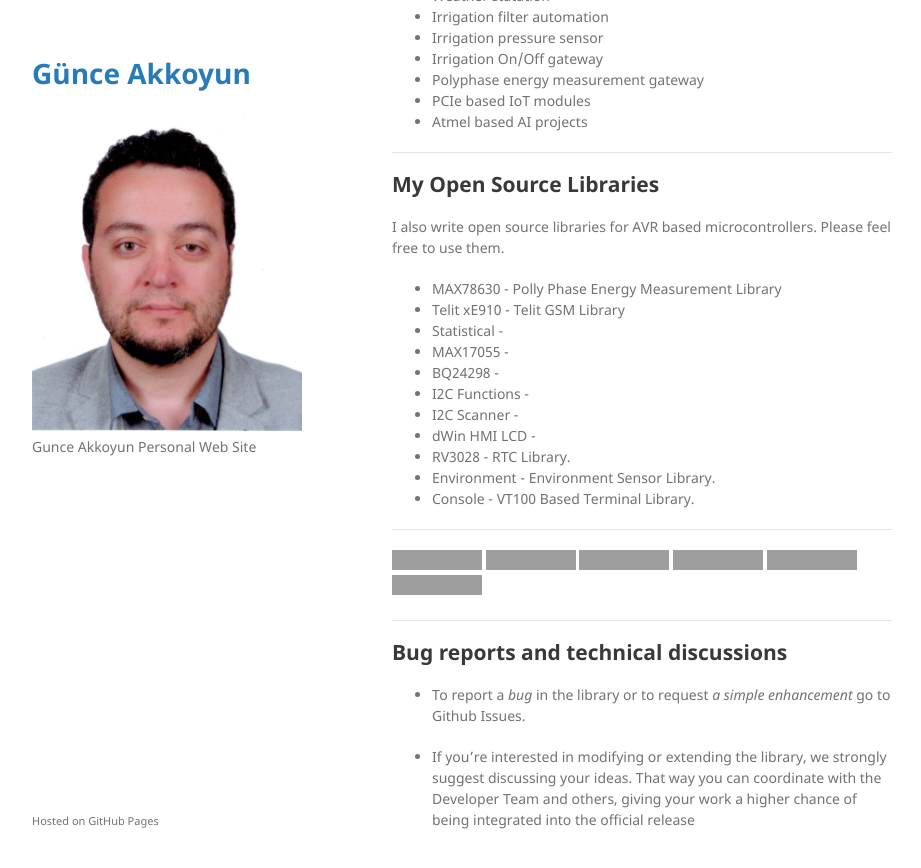
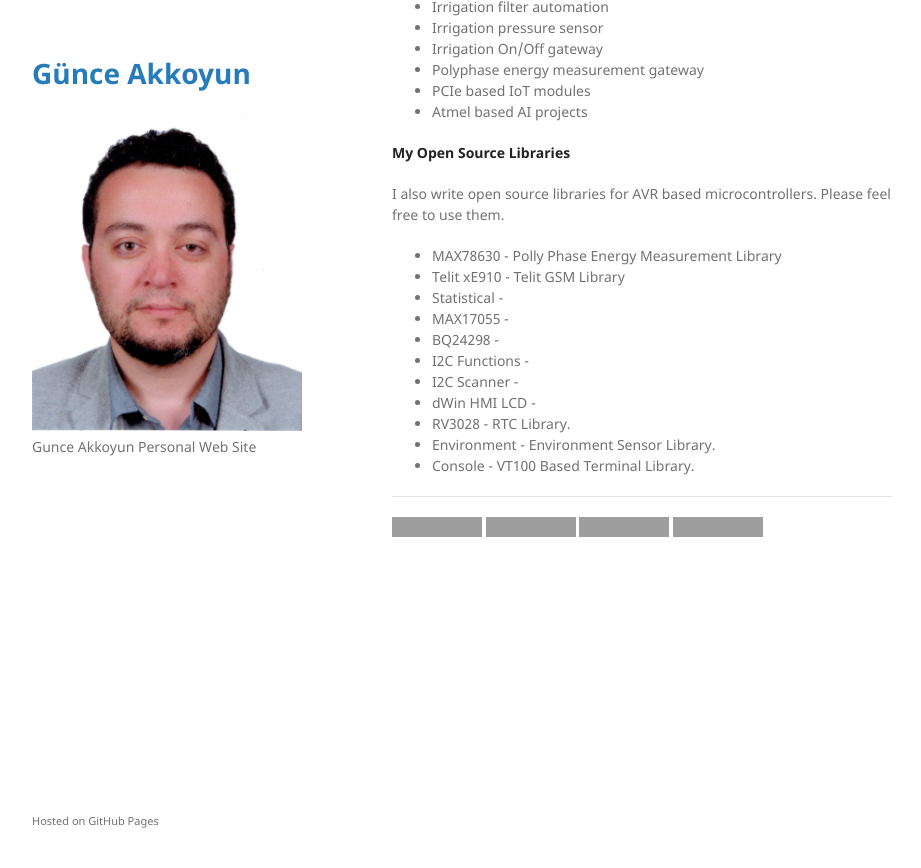
Before and after one commit to akkoyun/akkoyun, a Jekyll site: the page built from index.md, in a window 1280 px wide and 900 px high, scrolled down 1255 px. Shown: the top 868 px of the window, without its empty margins (178-1099 px from the left). Built offline with Jekyll 4.4.1, drawn with Linux system fonts in a browser that asks for light colours; our own code applies the rules of GitHub Pages for plain Markdown files; after the commit the page ends 1867 px from its top, so only the background shows below that; grey boxes are pictures that could not be loaded.

Commit message:
web update

```diff
--- a/index.md
+++ b/index.md
@@ -1,6 +1,6 @@
 ## Hi there, I'm Günce Akkoyun 👋 I'm a full-stack hardware developer.
 
-[![Support me](https://img.shields.io/badge/Support-PATREON-GREEN.svg)](https://www.patreon.com/bePatron?u=62967889) [![Twitter Follow](https://img.shields.io/twitter/follow/gunceakkoyun?style=social)](https://twitter.com/gunceakkoyun) [![YouTube Channel Views](https://img.shields.io/youtube/channel/views/UCIguQGdaBT1GnnVMz5qAZ2Q?style=social)](https://www.youtube.com/channel/UCIguQGdaBT1GnnVMz5qAZ2Q) ![Repos Badge](https://badges.pufler.dev/repos/akkoyun) [![E-Mail](https://img.shields.io/badge/E_Mail-Mehmet_Gunce_Akkoyun-blue.svg)](mailto:akkoyun@me.com) [![Visits Badge](https://badges.pufler.dev/visits/akkoyun/akkoyun)](http://www.github.com/akkoyun) [![Want to buu](https://img.shields.io/badge/Web_Store-Tindie-blue.svg)](https://www.tindie.com/stores/akkoyun)
+![Repos Badge](https://badges.pufler.dev/repos/akkoyun) [![Visits Badge](https://badges.pufler.dev/visits/akkoyun/akkoyun)](http://www.github.com/akkoyun) [![Want to buu](https://img.shields.io/badge/Web_Store-Tindie-blue.svg)](https://www.tindie.com/stores/akkoyun)
 
 
 ---
@@ -12,7 +12,7 @@
 [![Resume](/assets/img/Resume.png)](./resume.md) [![Özgeçmiş](/assets/img/Ozgecmis.png)](./ozgecmis.md)
 
 
-### I'm a Husband, Father, Developer, and Teacher!
+**I'm a Husband, Father, Developer, and Teacher!**
 
   - I’m currently working on smart agriculture products.
   - I’m currently learning everything 🤣
@@ -20,7 +20,7 @@
   - 2022 Goals: Contribute more to IoT projects
   - Fun fact: I love to photograph, writing and design.
 
-### What i'm do ?
+**What i'm do ?**
 
   - Project defination and management.
   - Make research and development.
@@ -35,7 +35,7 @@
   - Make prototype & assembly.
   - Make prototype testings.
 
-### I provided electronics engineering and production services to the following industries.
+**I provided electronics engineering and production services to the following industries.**
 
   - Meteorology
   - Agriculture
@@ -44,7 +44,7 @@
   - Security
   - GSM IoT
 
-### Latest Projects
+**Latest Projects**
 
   - Weather statation
   - Irrigation filter automation
@@ -54,9 +54,7 @@
   - PCIe based IoT modules
   - Atmel based AI projects
 
----
-
-## My Open Source Libraries
+**My Open Source Libraries**
 
 I also write open source libraries for AVR based microcontrollers. Please feel free to use them.
 
@@ -74,12 +72,4 @@
 
 ---
 
-[![Support me](https://img.shields.io/badge/Support-PATREON-GREEN.svg)](https://www.patreon.com/bePatron?u=62967889) ![Twitter Follow](https://img.shields.io/twitter/follow/gunceakkoyun?style=social) ![YouTube Channel Views](https://img.shields.io/youtube/channel/views/UCIguQGdaBT1GnnVMz5qAZ2Q?style=social) ![Repos Badge](https://badges.pufler.dev/repos/akkoyun) [![E-Mail](https://img.shields.io/badge/E_Mail-Mehmet_Gunce_Akkoyun-blue.svg)](mailto:akkoyun@me.com) ![GitHub](https://img.shields.io/github/license/akkoyun/Statistical)
-
----
-
-## Bug reports and technical discussions
-
--  To report a *bug* in the library or to request *a simple enhancement* go to Github Issues.
-
--  If you're interested in modifying or extending the library, we strongly suggest discussing your ideas. That way you can coordinate with the Developer Team and others, giving your work a higher chance of being integrated into the official release
+[![Support me](https://img.shields.io/badge/Support-PATREON-GREEN.svg)](https://www.patreon.com/bePatron?u=62967889) ![Twitter Follow](https://img.shields.io/twitter/follow/gunceakkoyun?style=social) ![YouTube Channel Views](https://img.shields.io/youtube/channel/views/UCIguQGdaBT1GnnVMz5qAZ2Q?style=social) [![E-Mail](https://img.shields.io/badge/E_Mail-Mehmet_Gunce_Akkoyun-blue.svg)](mailto:akkoyun@me.com)
```
